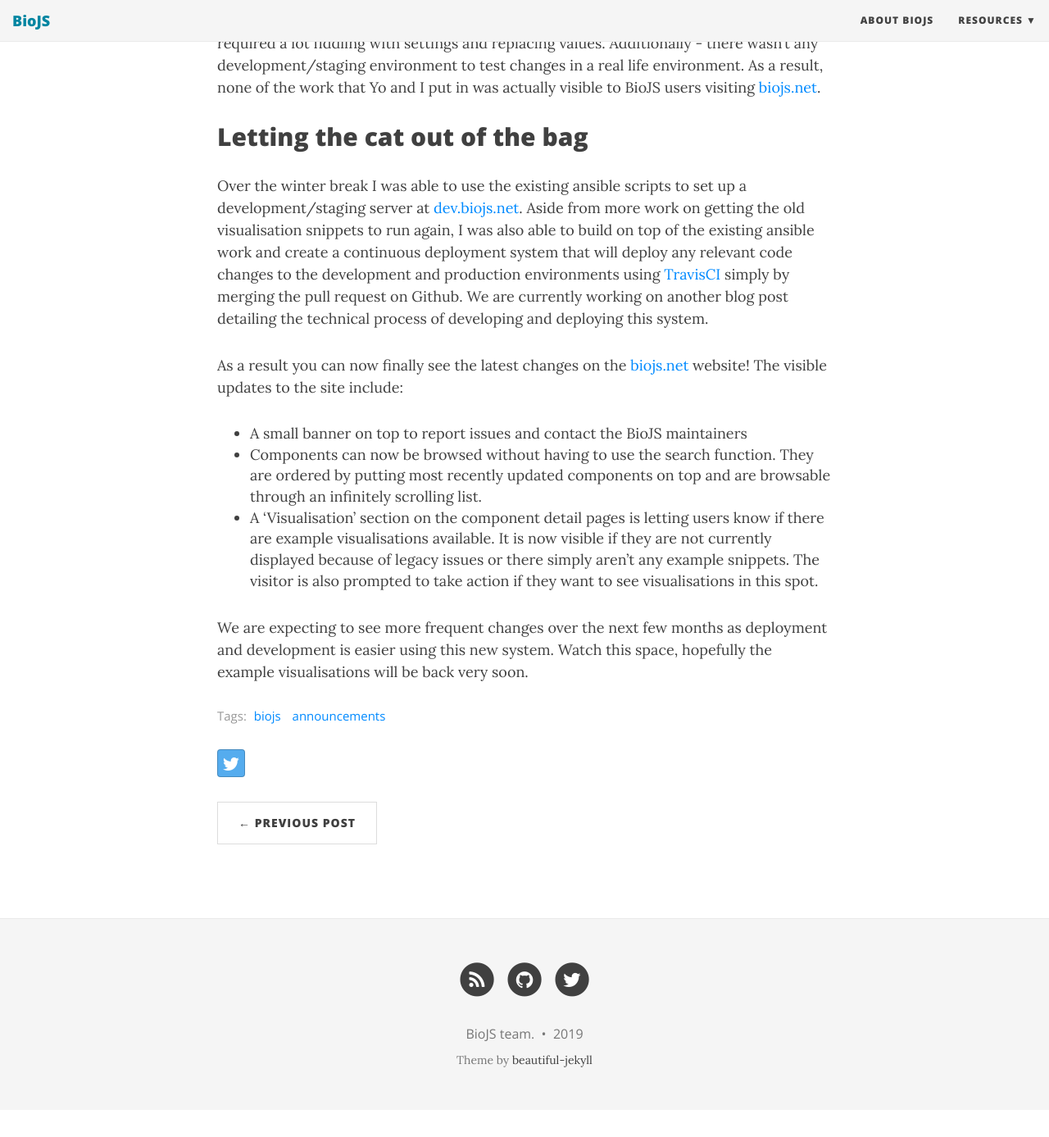
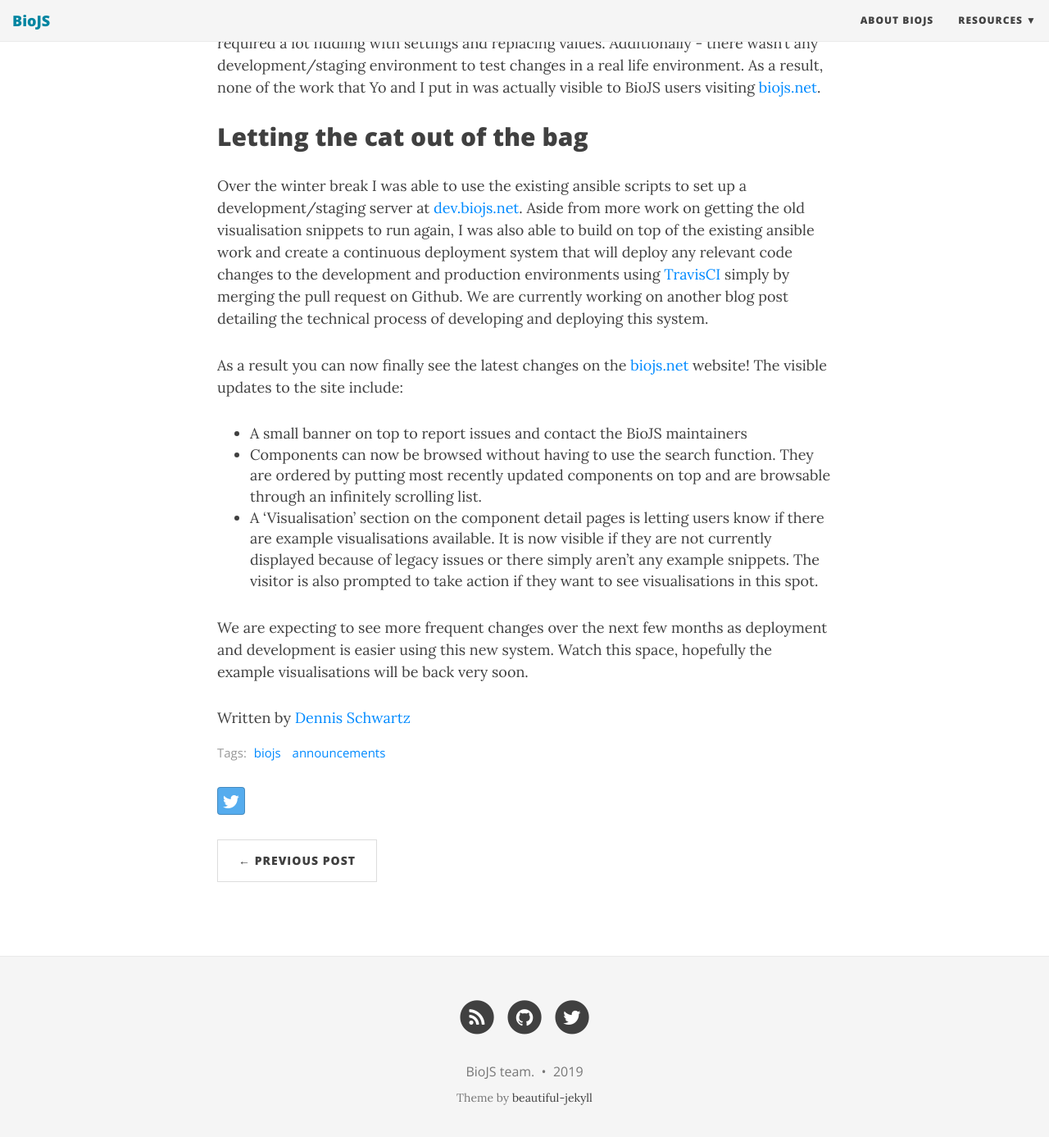
Before and after one commit to biojs/biojs.github.io, a Jekyll site: the page built from _posts/2019-01-06-new-site-updates.md, in a window 1280 px wide and 1400 px high, scrolled down 980 px. Shown: the top 1387 px of the window at 82% size. Built offline with Jekyll 4.4.1, drawn with Linux system fonts in a browser that asks for light colours; nearby versions of some CDN libraries; before the commit the page ends 2334 px from its top, so only the background shows below that.

Commit message:
Finishing blog post.

```diff
--- /dev/null
+++ b/_data/Authors.yml
@@ -0,0 +1,4 @@
+dennis:
+  name: Dennis Schwartz
+  email: dschw89@gmail.com
+  web: https://github.com/DennisSchwartz/
--- a/_layouts/post.html
+++ b/_layouts/post.html
@@ -34,6 +34,19 @@
       <article role="main" class="blog-post">
         {{ content }}
       </article>
+
+      <!-- Look the author details up from the site config. -->
+      {% assign author = site.data.Authors[page.author] %}
+
+      <!-- Output author details if some exist. -->
+      {% if author %}
+        <div class="author">
+          <span>
+              <!-- Personal Info. -->
+              Written by <a href="{{ author.web }}" target="_blank">{{ author.name }}</a>
+          </span>
+        </div>
+      {% endif %}
 
       {% if page.tags.size > 0 %}
         <div class="blog-tags">
--- a/_posts/2019-01-06-new-site-updates.md
+++ b/_posts/2019-01-06-new-site-updates.md
@@ -3,6 +3,7 @@
 title: The BioJS registry has received some updates!
 tags: [biojs, announcements]
 date: 2019-01-06
+author: dennis
 ---
 
 # The BioJS registry website has received some small updates
--- a/css/main.css
+++ b/css/main.css
@@ -772,3 +772,7 @@
   font-style: italic;
   font-size: 16px;
 }
+
+.author {
+  margin-bottom: 20px;
+}
```
Also changed, not shown: _posts/2019-01-06-continuous-deployment-using-ansible-and-travis-ci.md (+8 -7 lines), Gemfile.lock.
